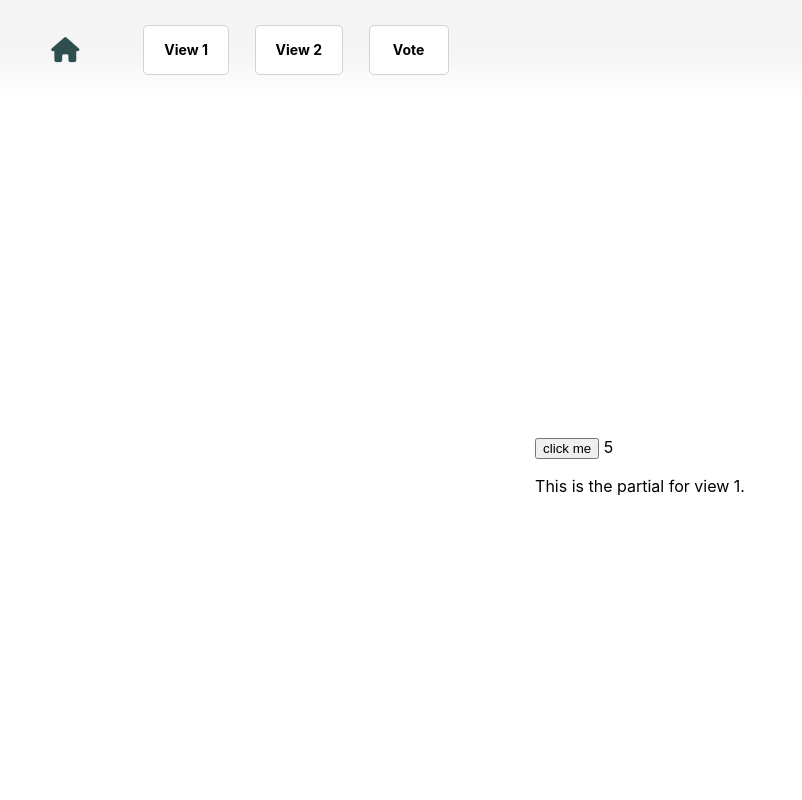
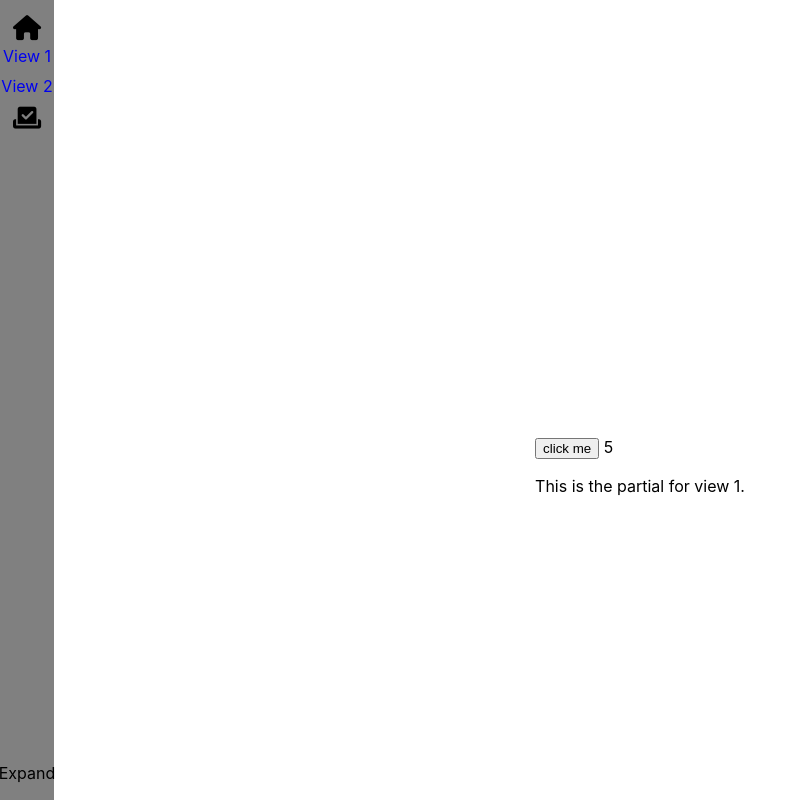
Before and after one commit to Hansi132/App2000Election, a website: page frontend-election/app/index.html in a window 1280 px wide. Shown: the whole page, without its empty margins (0-802 px from the left). Drawn offline with nearby package versions, Linux system fonts and the light colour scheme; some packages are replaced by stand-ins of ours; no server answers.

Commit message:
New test for layout

```diff
--- a/frontend-election/app/css/computer.css
+++ b/frontend-election/app/css/computer.css
@@ -33,7 +33,7 @@
     /*navbar buttons hover*/
     a.button_small:hover
     {
-        border: 2px solid lightgrey;
+        border: 1px solid lightgrey;
     }
 
  /*slideshow str desktop*/
@@ -42,4 +42,45 @@
         max-height: 400px;
     }
 
+    .headerTest {
+        box-sizing: border-box;
+        position: fixed;
+        top: 0;
+        left: 0;
+        height: 100%;
+        display: flex;
+        flex-direction: column;
+        width: 54px;
+        z-index: 100;
+        background-color: grey;
+    }
+
+    .divTest {
+        box-sizing: border-box;
+        flex: 1 0 auto;
+    }
+
+    .ulTest {
+        list-style: none;
+        padding: 0px;
+        display: flex;
+        flex-flow: column;
+        align-items: center;
+    }
+
+    a {
+        display: flex;
+        flex-flow: column;
+        align-items: center;
+        text-decoration: none;
+    }
+
+    a:visited {
+        color: black;
+    }
+
+    span {
+        text-align: center;
+    }
+
 }
--- a/frontend-election/app/css/mobile.css
+++ b/frontend-election/app/css/mobile.css
@@ -36,7 +36,6 @@ body {
 
 i {
   text-decoration: none;
-  padding: 4vw;
   font-size: 25px;
   color: black;
 }
@@ -70,16 +69,15 @@ a.button_small
   background-color: white;
   border: 1px solid lightgrey;
   border-radius: 5px;
-  margin: 1vw;
   max-height: 50px;
   min-height: 50px;
   font-weight: bold;
   color: black;
-  padding: 0px 20px;
   text-align: center;
   text-decoration: none;
   display: inline-block;
   font-size: 14px;
+  min-width: 54px;
 }
 
 
--- a/frontend-election/app/index.html
+++ b/frontend-election/app/index.html
@@ -18,34 +18,46 @@
     <script src="lib/html5-boilerplate/dist/js/vendor/modernizr-2.8.3.min.js"></script>
     <script src="https://kit.fontawesome.com/80cb70815a.js" crossorigin="anonymous"></script>
 </head>
-<div class="nav-area nav-color nav-center">
-    <div>
+<header class="headerTest">
+    <div class="divTest" style="display: table; margin: 0 auto;">
+        <ul class="ulTest" ng-init="pressed = false;">
+            <li style="box-sizing: border-box;" class="nav-center" title="Home">
                 <a href="#!/home">
-
                     <i id="test" class="fas fa-home"></i>
+                    <span ng-if="pressed">Home</span>
                 </a>
-    </div>
-
+            </li>
             <!-- har kommentert ut ikonene hvis vi vil ha de til senere -->
-    <div>
-        <a class="button_small" href="#!/view1">
-            <p> View 1</p>
+            <li style="box-sizing: border-box;" class="nav-center">
+                <a href="#!/view1" style="margin-top: 4px; margin-bottom: 4px;">
+                    <span>View 1</span>
+                    <span ng-if="pressed">View1</span>
                     <!-- <i class="fas fa-user"></i> -->
                 </a>
+            </li >
+            <li style="box-sizing: border-box;" class="nav-center">
+                <a href="#!/view2" style="margin-top: 4px; margin-bottom: 4px;">
+                    <span>View 2</span>
+                    <span ng-if="pressed">view2</span>
+                    <!-- <i class="fas fa-comments"></i> -->
+                </a>
+            </li>
+            <li style="box-sizing: border-box;" class="nav-center">
+                <a href="#!/vote" style="margin-top: 4px; margin-bottom: 4px; text-decoration: none;">
+                    <i class="fas fa-vote-yea"></i>
+                    <span ng-if="pressed">Vote</span>
+                </a>
+            </li>
+        </ul>
     </div>
     <div>
-        <a class="button_small" href="#!/view2">
-            <p> View 2</p>
-            <!-- <i class="fas fa-comments"></i> -->
-        </a>
+        <ul class="ulTest" style="bottom: -100px">
+            <li style="vertical-align: bottom">
+                <span ng-click="pressed = !pressed">Expand</span>
+            </li>
+        </ul>
     </div>
-    <div>
-        <a class="button_small" href="#!/vote">
-            <p> Vote</p>
-            <!-- <i class="fas fa-vote-yea"></i> -->
-        </a>
-    </div>
-</div>
+</header>
 <body>
 <div ng-view></div>
 <!-- In production use:
```
Lines whose indentation alone changed are shown as unchanged.
